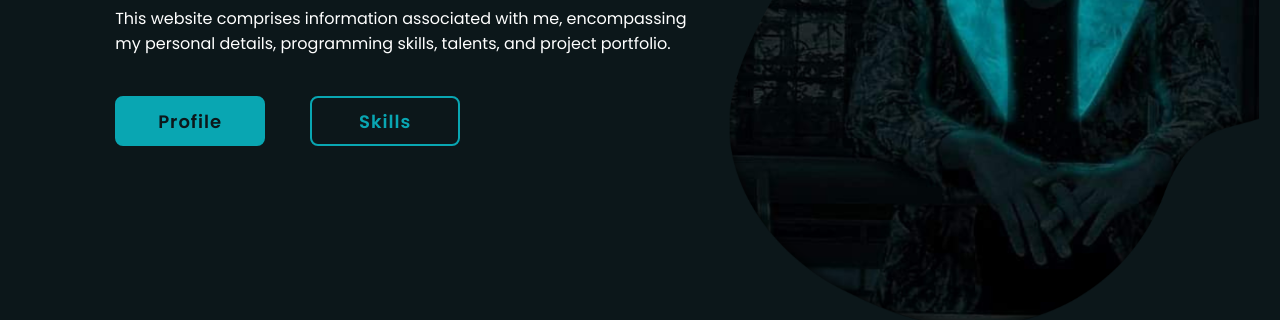
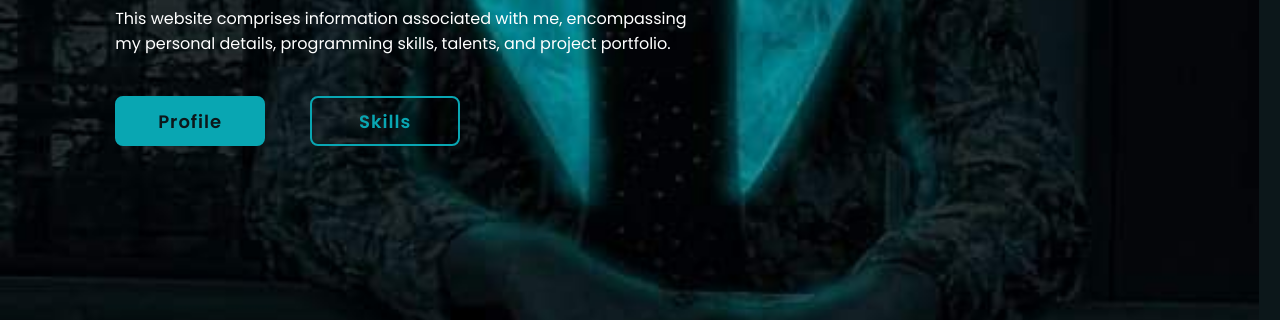
Before and after one commit to printMizu/mizu_profile, a plain HTML site: page index.html in a window 1280 px wide. Shown: the part 394-714 px from the top of the page. Drawn offline with nearby package versions, Linux system fonts and the light colour scheme.

Commit message:
Update style.css

```diff
--- a/style.css
+++ b/style.css
@@ -103,7 +103,7 @@ section {
     display: flex;
     align-items: center;
     padding: 0 9%;
-    background: url('/pictures/pic1.png') no-repeat;
+    background: url('/pictures/pic1.jpg') no-repeat;
     background-size: cover;
     background-position:center ;
 }
```
